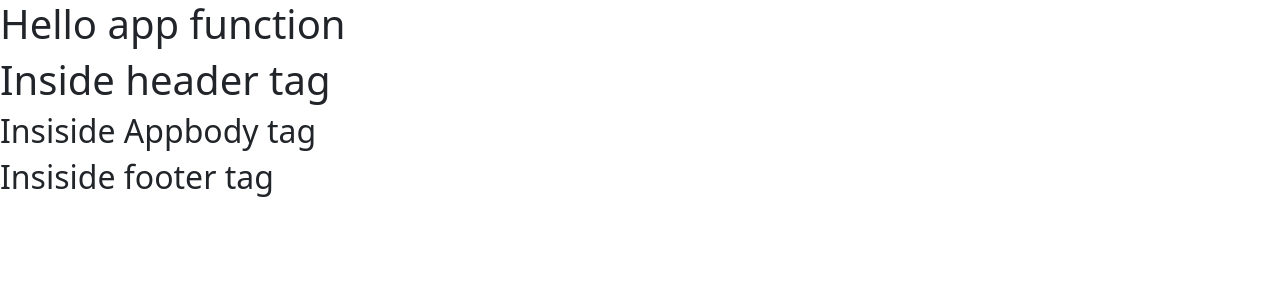
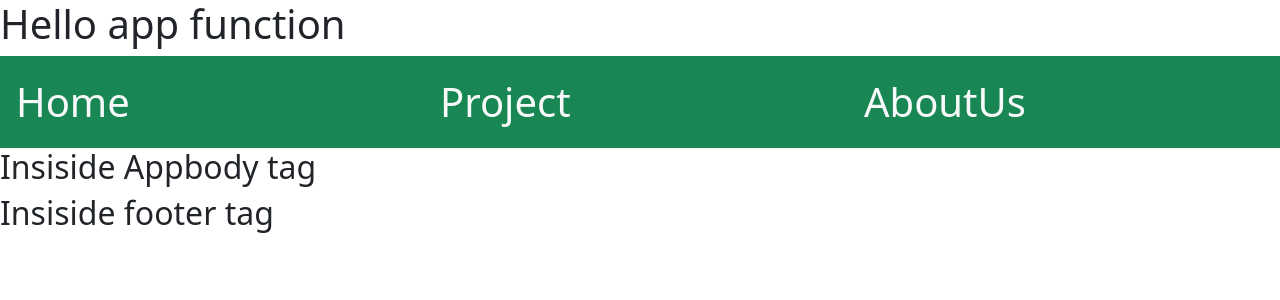
Before and after one commit to pradipgangarde05/React-23, a React (Create React App) app: page / in a window 1280 px wide. Shown: the top 300 px of the page. Built offline with nearby package versions, Linux system fonts and the light colour scheme.

Commit message:
fun-bootstrap

```diff
--- a/src/App.js
+++ b/src/App.js
@@ -2,7 +2,7 @@
 function App(){
   return ( <>
  <h1>Hello app function</h1>
-<Header/>
+<AppHeader/>
 <Appbody/>
 <Appfooter/>
   </>
@@ -24,10 +24,15 @@
   )
   }
 
-function Header(){
+function AppHeader(){
 return(
   <>
-  <h1>Inside header tag</h1>
+   <div className="row bg-success text-light p-3 fs-1">
+      <div className="col">Home</div>
+      <div className="col">Project</div>
+      <div className="col">AboutUs</div>
+    </div>
+
   </>
 )
 }
```
